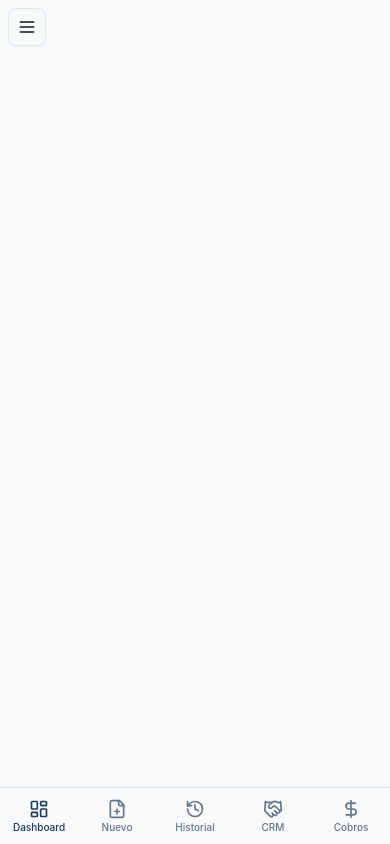
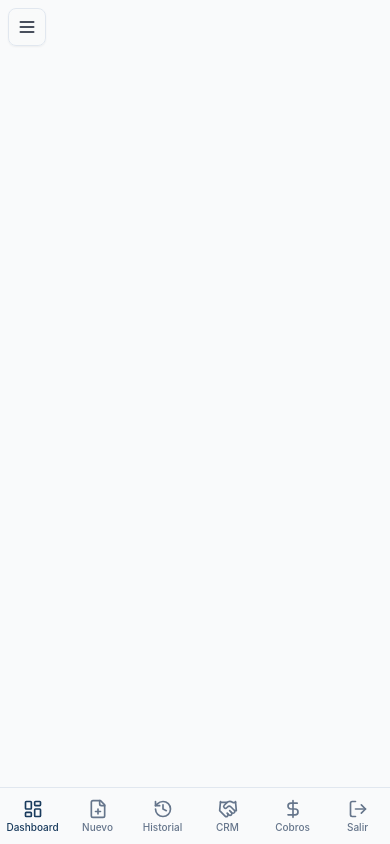
Before and after one commit to fernanran-dotcom/calrenove-crm, a Next.js app: page / in a window 390 px wide. Built offline with nearby package versions, Linux system fonts and the light colour scheme; no server answers.

Commit message:
Add logout button to mobile bottom nav

```diff
--- a/components/layout/mobile-nav.tsx
+++ b/components/layout/mobile-nav.tsx
@@ -1,9 +1,10 @@
 "use client";
 
 import Link from "next/link";
-import { usePathname } from "next/navigation";
+import { usePathname, useRouter } from "next/navigation";
 import { cn } from "@/lib/utils";
-import { LayoutDashboard, FilePlus, History, Handshake, DollarSign } from "lucide-react";
+import { logout } from "@/lib/actions";
+import { LayoutDashboard, FilePlus, History, Handshake, DollarSign, LogOut } from "lucide-react";
 
 const items = [
   { href: "/", label: "Dashboard", icon: LayoutDashboard },
@@ -15,6 +16,13 @@ const items = [
 
 export function MobileNav() {
   const pathname = usePathname();
+  const router = useRouter();
+
+  async function handleLogout() {
+    await logout();
+    router.push("/login");
+    router.refresh();
+  }
 
   return (
     <nav className="fixed bottom-0 left-0 right-0 z-50 border-t bg-background lg:hidden no-print safe-area-bottom">
@@ -27,7 +35,7 @@ export function MobileNav() {
               key={item.href}
               href={item.href}
               className={cn(
-                "flex flex-col items-center justify-center gap-0.5 px-2 py-1 min-w-0 flex-1",
+                "flex flex-col items-center justify-center gap-0.5 px-1 py-1 min-w-0 flex-1",
                 active ? "text-primary" : "text-muted-foreground"
               )}
             >
@@ -38,6 +46,13 @@ export function MobileNav() {
             </Link>
           );
         })}
+        <button
+          onClick={handleLogout}
+          className="flex flex-col items-center justify-center gap-0.5 px-1 py-1 min-w-0 flex-1 text-muted-foreground"
+        >
+          <LogOut className="h-5 w-5" />
+          <span className="text-[10px] font-medium leading-tight truncate max-w-full">Salir</span>
+        </button>
       </div>
     </nav>
   );
```
